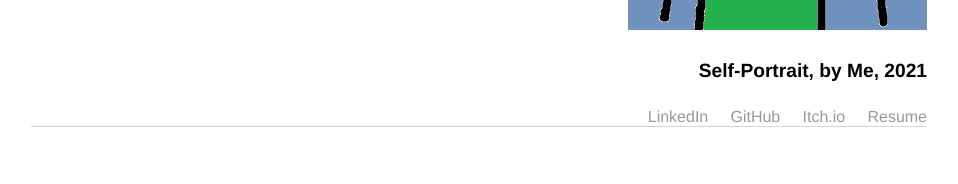
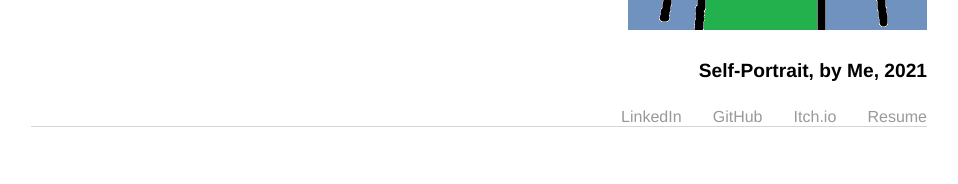
Before and after one commit to michael-c-gao/WebsiteOfMichael, a Jekyll site: the page built from index.html, in a window 1280 px wide. Shown: the part 992-1176 px from the top of the page, without its empty margins (161-1119 px from the left). Built offline with Jekyll 4.4.1, drawn with Linux system fonts in a browser that asks for light colours.

Commit message:
Update index.html

```diff
--- a/index.html
+++ b/index.html
@@ -11,5 +11,5 @@
 
 	<div align="right"><img src="selfportrait.png" alt="Self Portrait"></div>
 	<div align="right"><h4>Self-Portrait, by Me, 2021</h4></div>
-	<div align="right"><a href="https://www.linkedin.com/in/michael-c-gao/">LinkedIn</a> &nbsp; &nbsp; <a href="https://github.com/michael-c-gao">GitHub</a> &nbsp; &nbsp; <a href="https://mexhal.itch.io/">Itch.io</a> &nbsp; &nbsp; <a href="GaoMichaelResume.pdf" target="resume">Resume</a></div>
+	<div align="right"><a href="https://www.linkedin.com/in/michael-c-gao/">LinkedIn</a> &nbsp; &nbsp; &nbsp; <a href="https://github.com/michael-c-gao">GitHub</a> &nbsp; &nbsp; &nbsp; <a href="https://mexhal.itch.io/">Itch.io</a> &nbsp; &nbsp; &nbsp; <a href="GaoMichaelResume.pdf" target="resume">Resume</a></div>
 	</div>
```
